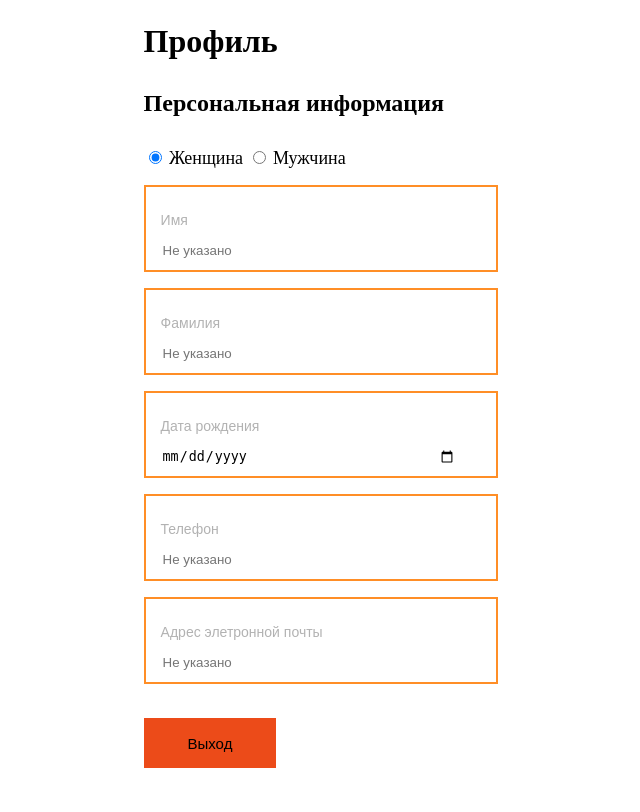
After one commit to TheMeekrok/website-task-2022, a PHP site: page /content/pages/profile_user_info.php in a window 1280 px wide. The commit adds this page. Shown: the whole page, without its empty margins (54-694 px from the left). Run offline with PHP 8.4, Linux system fonts and the light colour scheme.

Commit message:
add page profile user info

```diff
--- /dev/null
+++ b/content/pages/profile_user_info.php
@@ -0,0 +1,74 @@
+
+<!DOCTYPE html>
+<html lang='ru'>
+
+<head>
+    <meta charset='utf-8'>
+    <link rel="stylesheet" href="./content/styles/utilities.css">
+    <link rel="stylesheet" href="./content/styles/profile_user_info.css">
+</head>
+
+<body>
+
+    <div class="user_data wrapper">
+        <h1>Профиль</h1>
+        <h2>Персональная информация</h2>
+
+        <form method="post">
+
+
+            <form>
+            <div class="choice_sex">
+                <input checked type="radio"
+                name="sex"value="Женщина">
+                <label>Женщина</label>
+
+                <input type="radio"
+                name="sex" value="Мужчина">
+                <label>Мужчина</label>
+            </div>
+            </form>
+
+
+            <div class="info_plase">
+                <p>Имя</p>
+                <input class="user_data_input" type="text" name="" id="" placeholder="Не указано">
+            </div>
+
+            <div class="info_plase">
+                <p>Фамилия</p>
+                <input class="user_data_input" type="text" name="" id="" placeholder="Не указано">
+            </div>
+
+            <div class="info_plase">
+                <p>Дата рождения</p>
+
+                <input class="user_data_input" type="date" min="1900-01-01" max="2022-12-31" >
+            </div>
+            <div class="info_plase">
+                <p>Телефон</p>
+                <input class="user_data_input phone" type="tel" placeholder="Не указано">
+            </div>
+
+            <div class="info_plase">
+                <p>Адрес элетронной почты</p>
+                <input class="user_data_input" type="email" maxlength=40 name="" id="" placeholder="Не указано">
+            </div>
+            <br>
+        </form>
+
+
+        <form>
+            <button class="exit">Выход</button>
+        </form>
+
+    </div>
+
+    <br>
+    <br>
+
+
+
+
+</body>
+</html>
--- /dev/null
+++ b/content/styles/profile_user_info.css
@@ -0,0 +1,42 @@
+.info_plase {
+    background-color: #fff;
+    border: 2px solid #FF8E26;
+    box-sizing: border-box;
+    color: #b2b2b2;
+    cursor: text;
+    display: flex;
+    flex-direction: column;
+    font: 14px Arial;
+    margin-bottom: 16px;
+    padding: 11px 40px 11px 15px;
+    position: relative;
+    width: 40%;
+}
+
+.user_data {
+    display: flex;
+    flex-flow: column wrap;
+}
+
+.user_data_input {
+    outline: none;
+    border: none;
+}
+
+.choice_sex {
+    margin: 16px 0;
+    font-size: 18px;
+}
+
+.exit {
+    width: 15%;
+    height: 50px;
+    font-size: 15px;
+    background-color: #EC4B19;
+    border: none;
+
+}
+
+h1, h2 {
+    margin: 15px 0;
+}
--- a/index.php
+++ b/index.php
@@ -12,7 +12,7 @@
     require './content/components/header'.$page_format;
     $page = $_GET['page'];
 
-    $pages = ['catalog', 'contacts', 'cart', 'profile', 'register'];
+    $pages = ['catalog', 'contacts', 'cart', 'profile', 'register', 'profile_user_info'];
     $path; $error;
 
     if (!$page) {
```
